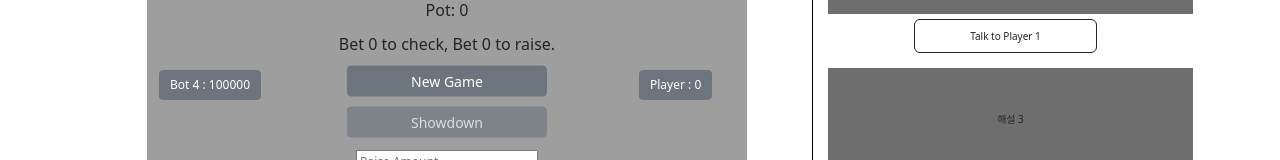
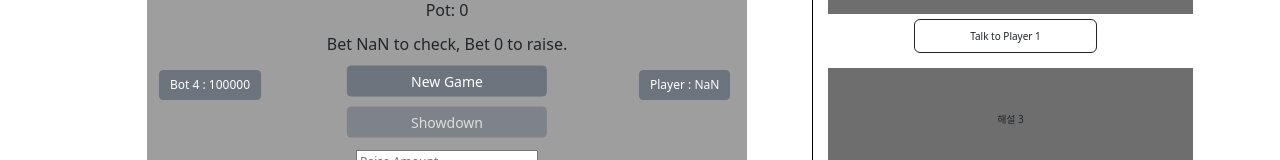
Before and after one commit to Gosu-Choi/FiveCards-Trainer, a React (Create React App) app in the folder FiveCard/client/: page /Holdem in a window 1280 px wide. Shown: the part 264-424 px from the top of the page. Built offline with nearby package versions, Linux system fonts and the light colour scheme; sample sign-in values are in the browser's storage.

Commit message:
String has been found

```diff
--- a/FiveCard/client/src/Holdem.js
+++ b/FiveCard/client/src/Holdem.js
@@ -170,7 +170,7 @@ function Holdem() {
       setPlayerchoice(new Array(playerCount).fill([]));
       setMoneys(prevMoneys => {
         const newMoney = [...prevMoneys];
-        newMoney[0] = playerMoney;
+        newMoney[0] = parseInt(playerMoney, 10);;
         moneysRef.current = newMoney;
         return newMoney;
       });
```
Also changed, not shown: 7 other files (tests, documents, lock files or other folders).
